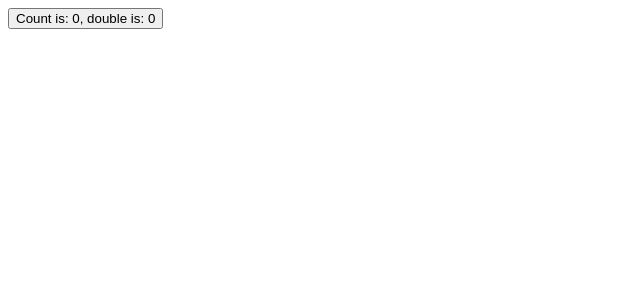
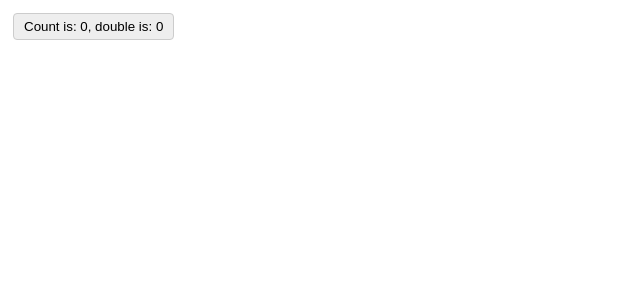
Before and after one commit to stephanepericat/vue-composition-demo, a Vue app: page / in a window 1280 px wide. Shown: the top 300 px of the page, without its empty margins (0-640 px from the left). Built offline with nearby package versions, Linux system fonts and the light colour scheme.

Commit message:
button styling

```diff
--- a/src/App.vue
+++ b/src/App.vue
@@ -1,5 +1,5 @@
 <template>
-  <button @click="increment">
+  <button @click="increment" class="btn">
     Count is: {{ state.count }}, double is: {{ double }}
   </button>
 </template>
@@ -57,4 +57,17 @@ export default {
 };
 </script>
 
-<style lang="scss"></style>
+<style lang="scss">
+.btn {
+  border: 1px solid #ccc;
+  padding: 5px 10px;
+  margin: 5px;
+  border-radius: 4px;
+  cursor: pointer;
+  background: #eee;
+
+  &:hover {
+    background: #ddd;
+  }
+}
+</style>
```
